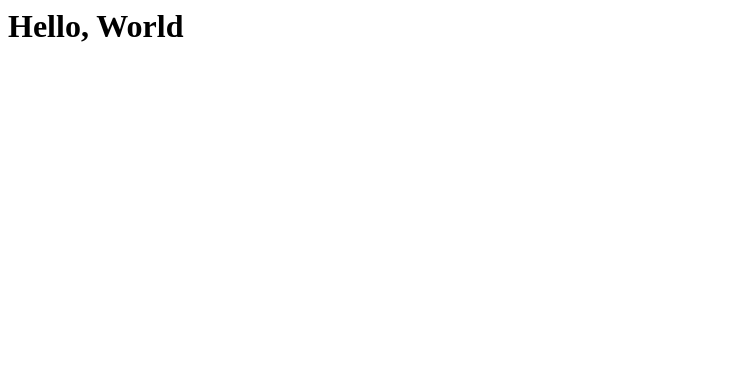
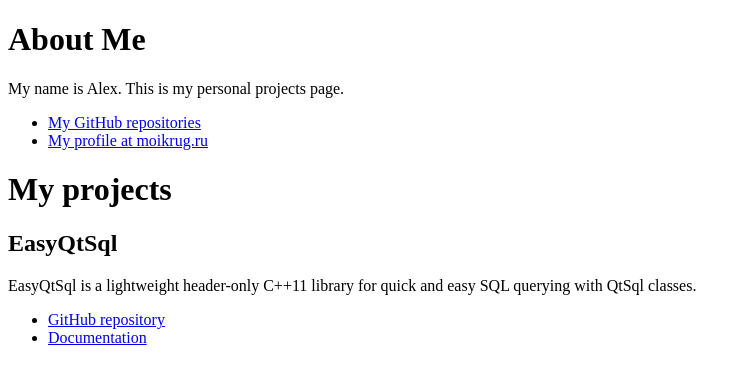
Before and after one commit to kramolnic/kramolnic.github.io, a plain HTML site: page index.htm in a window 1280 px wide. Shown: the whole page, without its empty margins (0-747 px from the left). Drawn offline with Linux system fonts and the light colour scheme.

Commit message:
Author & EasyQtSql project info added

```diff
--- a/index.htm
+++ b/index.htm
@@ -1,8 +1,28 @@
-<html>
+<!DOCTYPE html>
+
+<html lang="en">
 <head>
-<title>Hello world</title>
+<meta charset="UTF-8">
+<meta name="yandex-verification" content="eeb0eb5eb9e82b9d" />
+<title>kramolnic Projects</title>
 </head>
+
 <body>
-<h1>Hello, World</h1>
+<h1>About Me</h1>
+<p>My name is Alex. This is my personal projects page.</p>
+
+<ul>
+<li><a href="https://github.com/kramolnic">My GitHub repositories</a></li>
+<li><a href="https://moikrug.ru/alexey-kramin">My profile at moikrug.ru</a></li>
+</ul>
+
+<h1>My projects</h1>
+<h2>EasyQtSql</h2>
+<p>EasyQtSql is a lightweight header-only C++11 library for quick and easy SQL querying with QtSql classes.</p>
+<ul>
+<li><a href="https://github.com/kramolnic/EasyQtSql">GitHub repository</a></li>
+<li><a href="https://kramolnic.github.io/EasyQtSql/">Documentation</a></li>
+</ul>
+
 </body>
 </html>
```
